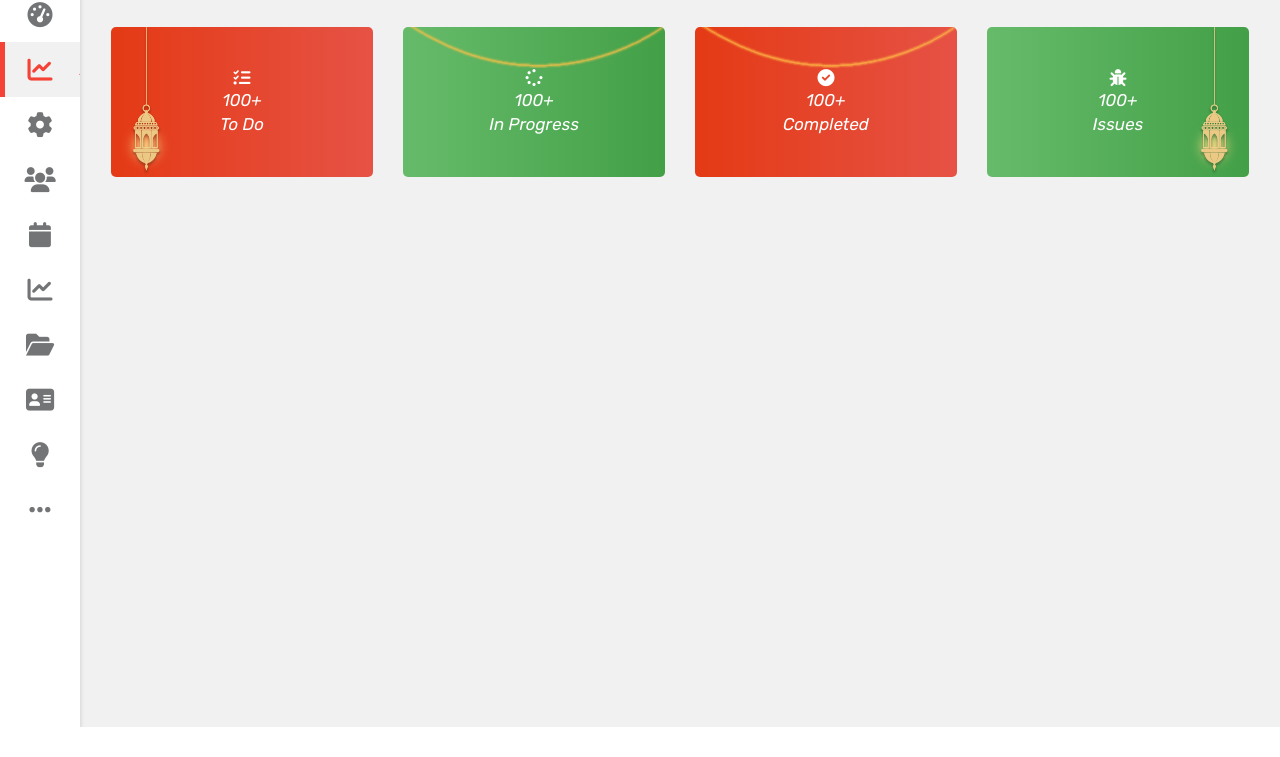
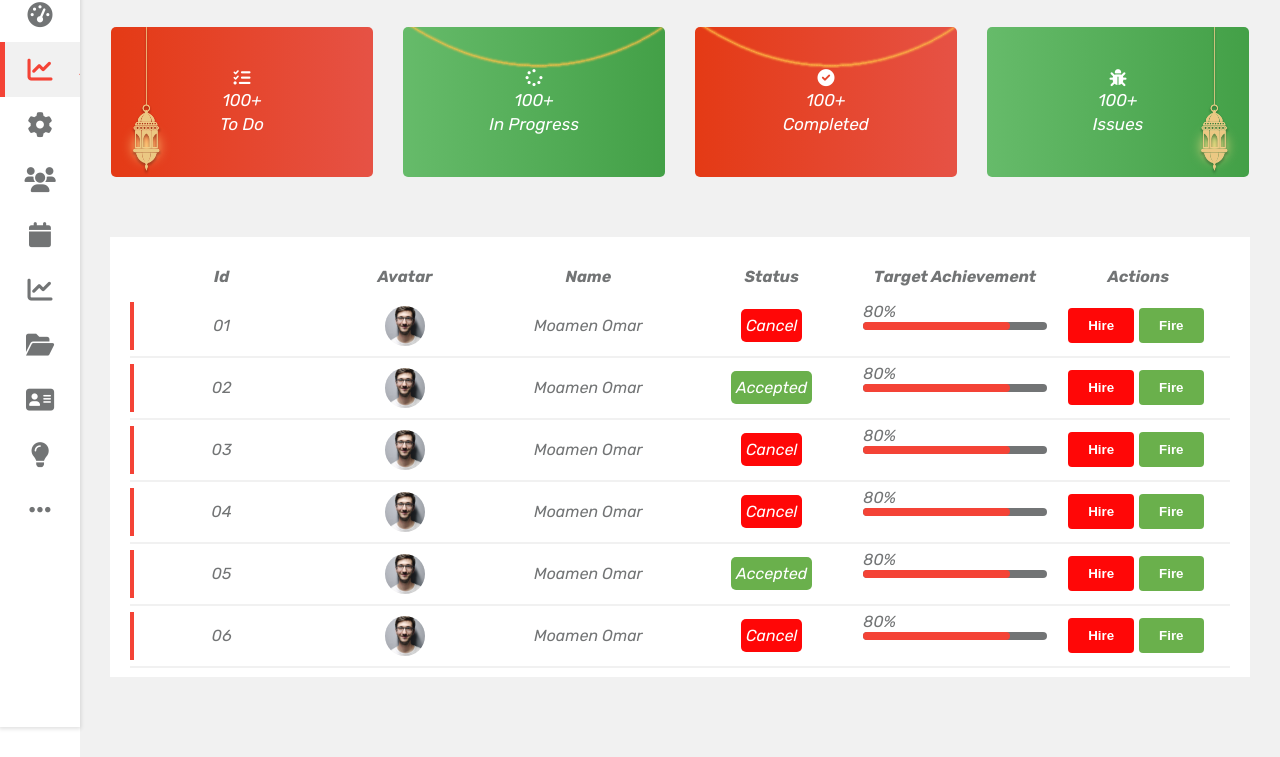
Before and after one commit to moamen2020/admin-dashboard, a plain HTML site: page index.html in a window 1280 px wide. Shown: the part 73-830 px from the top of the page. Before the commit the page ends 800 px from the top, so only its background shows below. Drawn offline with Linux system fonts and the light colour scheme.

Commit message:
Added Tables

```diff
--- a/index.html
+++ b/index.html
@@ -143,7 +143,109 @@
           </div>
         </div>
         <div class="row">
-
+          <!-- I used this method for training -->
+          <div class="table">
+            <div class="table-body">
+              <div class="table-row">
+                <div> Id </div>
+                <div class="avatar">Avatar</div>
+                <div>Name</div>
+                <div class="status">Status</div>
+                <div class="progress">Target Achievement</div>
+                <div class="actions">Actions</div>
+              </div>
+              <div class="table-row">
+                <div> 01</div>
+                <div class="avatar"><img src="/images/user.jpg" alt=""></div>
+                <div>Moamen Omar</div>
+                <div class="status">
+                  <span class="cancel">Cancel</span>
+                </div>
+                <div class="progress">
+                  <span class="bar"></span>
+                </div>
+                <div class="actions">
+                  <button>Hire</button>
+                  <button>Fire</button>
+                </div>
+              </div>
+              <div class="table-row">
+                <div> 02</div>
+                <div class="avatar"><img src="/images/user.jpg" alt=""></div>
+                <div>Moamen Omar</div>
+                <div class="status">
+                  <span class="accept">Accepted</span>
+                </div>
+                <div class="progress">
+                  <span class="bar"></span>
+                </div>
+                <div class="actions">
+                  <button>Hire</button>
+                  <button>Fire</button>
+                </div>
+              </div>
+              <div class="table-row">
+                <div> 03</div>
+                <div class="avatar"><img src="/images/user.jpg" alt=""></div>
+                <div>Moamen Omar</div>
+                <div class="status">
+                  <span class="cancel">Cancel</span>
+                </div>
+                <div class="progress">
+                  <span class="bar"></span>
+                </div>
+                <div class="actions">
+                  <button>Hire</button>
+                  <button>Fire</button>
+                </div>
+              </div>
+              <div class="table-row">
+                <div> 04</div>
+                <div class="avatar"><img src="/images/user.jpg" alt=""></div>
+                <div>Moamen Omar</div>
+                <div class="status">
+                  <span class="cancel">Cancel</span>
+                </div>
+                <div class="progress">
+                  <span class="bar"></span>
+                </div>
+                <div class="actions">
+                  <button>Hire</button>
+                  <button>Fire</button>
+                </div>
+              </div>
+              <div class="table-row">
+                <div> 05</div>
+                <div class="avatar"><img src="/images/user.jpg" alt=""></div>
+                <div>Moamen Omar</div>
+                <div class="status">
+                  <span class="accept">Accepted</span>
+                </div>
+                <div class="progress">
+                  <span class="bar"></span>
+                </div>
+                <div class="actions">
+                  <button>Hire</button>
+                  <button>Fire</button>
+                </div>
+              </div>
+              <div class="table-row">
+                <div> 06</div>
+                <div class="avatar"><img src="/images/user.jpg" alt=""></div>
+                <div>Moamen Omar</div>
+                <div class="status">
+                  <span class="cancel">Cancel</span>
+                </div>
+                <div class="progress">
+                  <span class="bar"></span>
+                </div>
+                <div class="actions">
+                  <button>Hire</button>
+                  <button>Fire</button>
+                </div>
+              </div>
+            </div>
+          </div>
         </div>
         <div class="row">
 
--- a/style.css
+++ b/style.css
@@ -324,3 +324,107 @@ body {
   font-size: 17px;
   position: relative;
 }
+
+
+/* Table */
+
+.table {
+  padding: 20px;
+  width: 100%;
+  margin: 10px 0;
+  background-color: var(--main-bg-color);
+  overflow: auto;
+}
+
+.table-body {
+  max-height: 400px;
+}
+
+.table-body .table-row:first-of-type {
+  font-weight: bold;
+  border: none;
+}
+
+
+.table-body .table-row {
+  display: grid;
+  grid-template-columns: repeat(6, minmax(180px, auto));
+  padding: 10px 0px;
+  border-bottom: 2px solid var(--second-bg-color);
+  position: relative;
+}
+
+
+.table-body .table-row:not(:first-of-type)::before {
+  content: '';
+  position: absolute;
+  width: 4px;
+  height: 80%;
+  left: 0px;
+  top: 50%;
+  transform: translateY(-50%);
+  background-color: var(--site-color);
+}
+
+.table-body .table-row > div {
+  display: flex;
+  align-items: center;
+  justify-content: center;
+}
+
+.table-row .status span {
+  padding: 7px 5px;
+  background-color: var(--success-color);
+  color: #FFF;
+  border-radius: 5px;
+}
+
+.table-row .status span.cancel,
+.table-row .actions button:first-of-type {
+  background-color: var(--danger-color);
+}
+
+.table-row .status span.accept,
+.table-row .actions button:last-of-type {
+  background-color: var(--success-color);
+}
+
+
+.table-row .progress .bar {
+  background-color: var(--main-color);
+  width: 100%;
+  height: 8px;
+  border-radius: 5px;
+  position: relative;
+}
+
+.table-row .progress .bar::after {
+  content: '';
+  position: absolute;
+  top: 0;
+  left: 0;
+  width: 80%;
+  height: 100%;
+  background-color: var(--site-color);
+  border-radius: 5px;
+}
+
+.table-row .progress .bar::before {
+  content: "80%";
+  position: absolute;
+  top: -20px;
+}
+
+
+
+
+.table-row .actions button {
+  padding: 10px 20px;
+  border-radius: 4px;
+  border: none;
+  outline: none;
+  cursor: pointer;
+  font-weight: bold;
+  margin-right: 5px;
+  color: white;
+}
```
